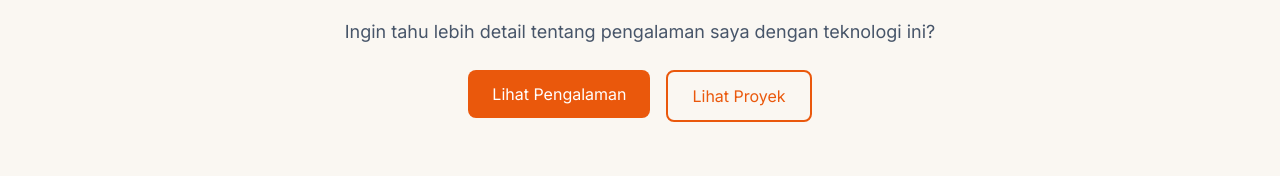
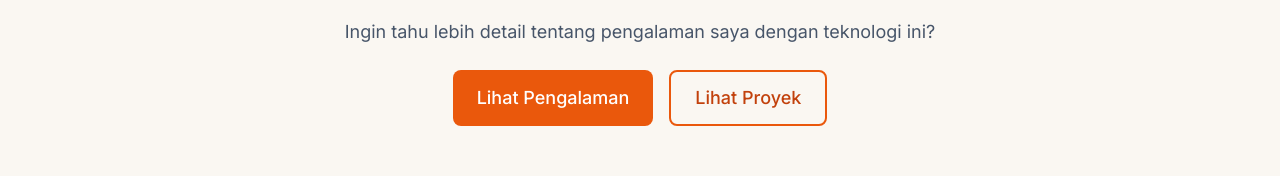
Before and after one commit to zulfaeuis1326/porto-najib, a Next.js app: page /skills in a window 1280 px wide. Shown: the part 507-683 px from the top of the page. Built offline with nearby package versions, Linux system fonts and the light colour scheme; no server answers; the database is empty.

Commit message:
Halaman Skills: CTA jadi tautan asli (perbaiki navigasi)

```diff
--- a/app/skills/page.tsx
+++ b/app/skills/page.tsx
@@ -1,6 +1,7 @@
 import { Metadata } from 'next';
 import Badge from '@/components/ui/Badge';
 import Card from '@/components/ui/Card';
+import Button from '@/components/ui/Button';
 import Reveal from '@/components/ui/Reveal';
 import { getSkillsByCategory } from '@/lib/content';
 
@@ -124,16 +125,12 @@ export default async function SkillsPage() {
             Ingin tahu lebih detail tentang pengalaman saya dengan teknologi ini?
           </p>
           <div className="flex flex-wrap gap-4 justify-center">
-            <a href="/about">
-              <button className="px-6 py-3 bg-orange-600 text-white rounded-lg hover:bg-orange-700 transition-colors">
-                Lihat Pengalaman
-              </button>
-            </a>
-            <a href="/projects">
-              <button className="px-6 py-3 border-2 border-orange-600 text-orange-600 rounded-lg hover:bg-orange-50 dark:hover:bg-orange-950 transition-colors">
-                Lihat Proyek
-              </button>
-            </a>
+            <Button href="/about" size="lg">
+              Lihat Pengalaman
+            </Button>
+            <Button href="/projects" variant="outline" size="lg">
+              Lihat Proyek
+            </Button>
           </div>
         </div>
         </Reveal>
```
